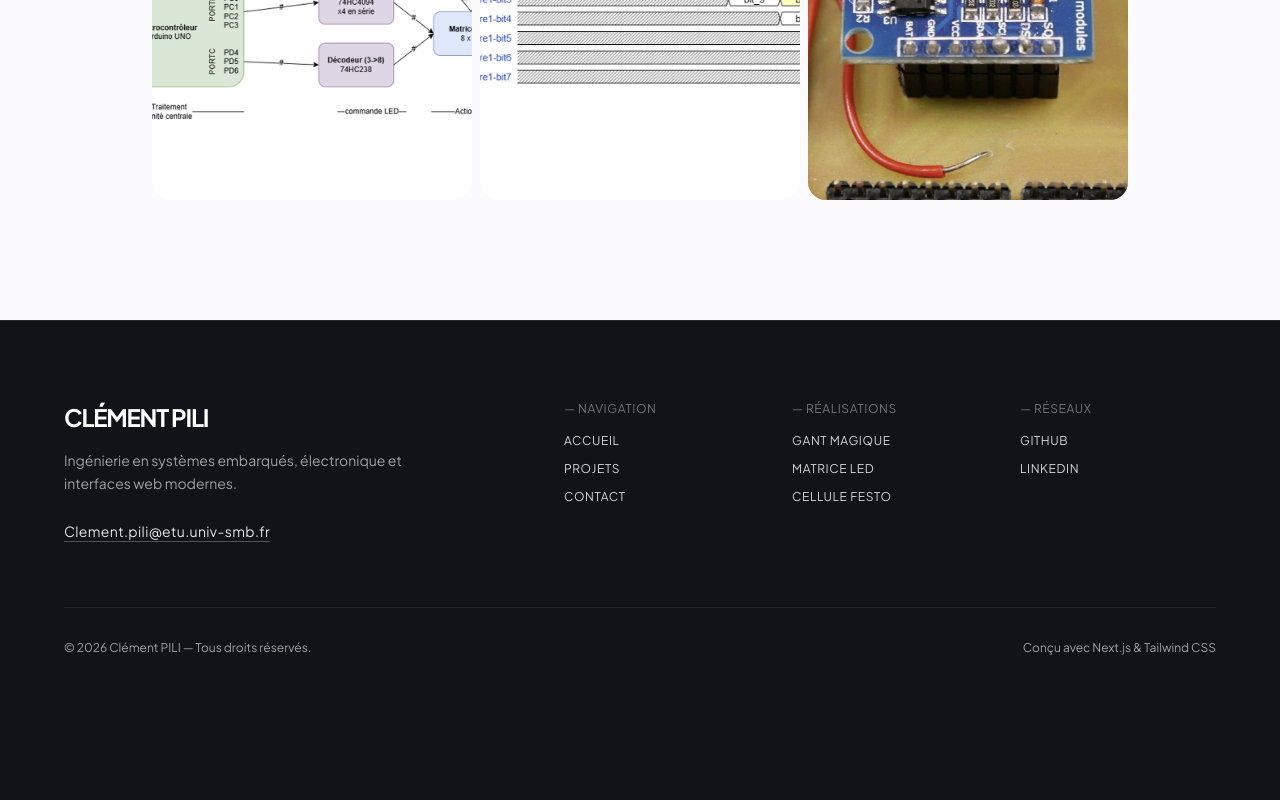
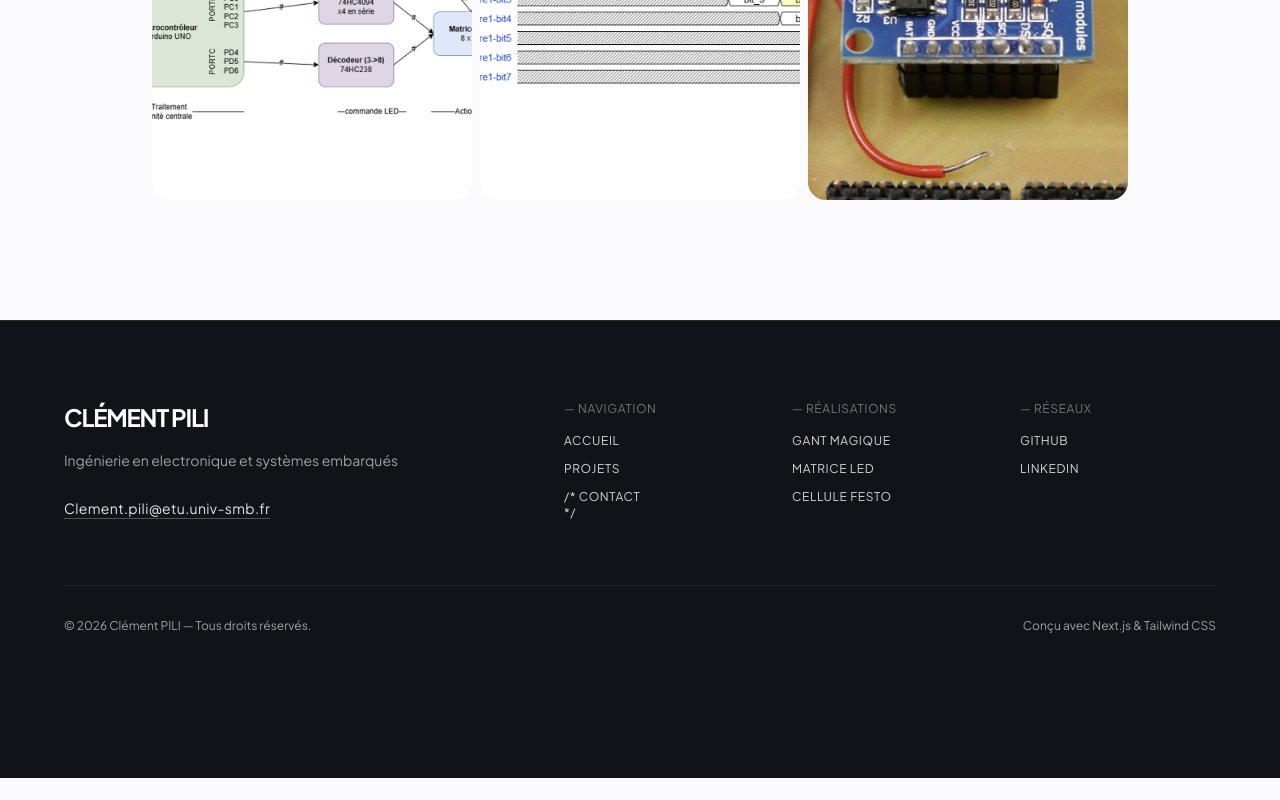
Before and after one commit to c-pili/c-pili.github.io, a Next.js app: page /projets/matrice-led in a window 1280 px wide. Shown: the part 3806-4606 px from the top of the page. After the commit the page ends 4584 px from the top, so only its background shows below. Built offline with nearby package versions, Linux system fonts and the light colour scheme.

Commit message:
Update Main

```diff
--- a/app/page.tsx
+++ b/app/page.tsx
@@ -63,12 +63,12 @@ export default function Home() {
         >
         Découvrir mes projets
             </Link>
-            < Link
-    /*href = "/contact"*/
+          /*  < Link
+    href = "/contact"
     className = "px-6 py-3 rounded-full border border-slate-200 bg-white text-slate-700 font-medium text-sm hover:bg-slate-50 transition active:scale-95 shadow-xs"
         >
         Prendre contact
-            </Link>
+            </Link>*/
             </div>
             </div>
 
--- a/components/Footer.tsx
+++ b/components/Footer.tsx
@@ -13,7 +13,7 @@ export function Footer() {
                         </span>
                         </div>
                         < p className = "text-sm text-neutral-400 max-w-sm leading-relaxed" >
-                            Ingénierie en systèmes embarqués, électronique et interfaces web modernes.
+                            Ingénierie en electronique et systèmes embarqués
           </p>
                                 < div className = "pt-2" >
                                     <a
@@ -36,9 +36,9 @@ export function Footer() {
                     < li >
                     <Link href="#projets" className = "hover:text-white transition" > Projets </Link>
                         </li>
-                        < li >
+                        < li >/*
                         <Link href="/contact" className = "hover:text-white transition" > Contact </Link>
-                            </li>
+                            </li>*/
                             </ul>
                             </div>
 
```
